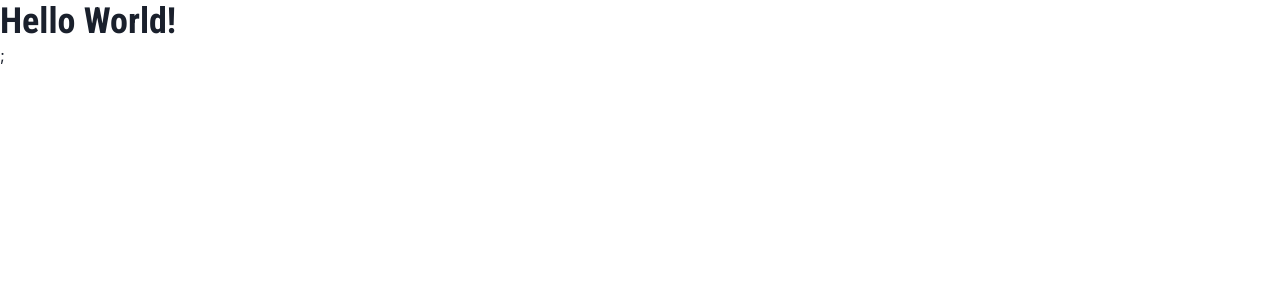
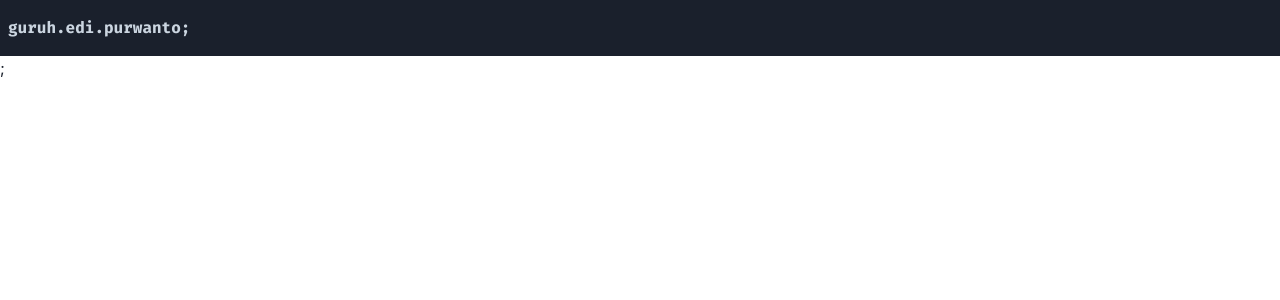
Before and after one commit to nagaremono/portfolio-v2, a Next.js app: page / in a window 1280 px wide. Shown: the top 300 px of the page. Built offline with nearby package versions, Linux system fonts and the light colour scheme.

Commit message:
created header component

```diff
--- /dev/null
+++ b/src/components/Header.tsx
@@ -0,0 +1,11 @@
+import { Flex, Heading } from '@chakra-ui/react';
+
+export const Header: React.FC = () => {
+  return (
+    <Flex px={2} bg="gray.800" height={14} alignItems="center">
+      <Heading fontFamily="fira" color="gray.300" fontSize={['md']}>
+        guruh.edi.purwanto;
+      </Heading>
+    </Flex>
+  );
+};
--- a/src/pages/index.tsx
+++ b/src/pages/index.tsx
@@ -1,11 +1,8 @@
 import { Heading } from '@chakra-ui/react';
+import { Header } from '../components/Header';
 
 const Home: React.FC = () => {
-  return (
-    <Heading fontFamily="roboto" as="h1">
-      Hello World!
-    </Heading>
-  );
+  return <Header />;
 };
 
 export default Home;
```
